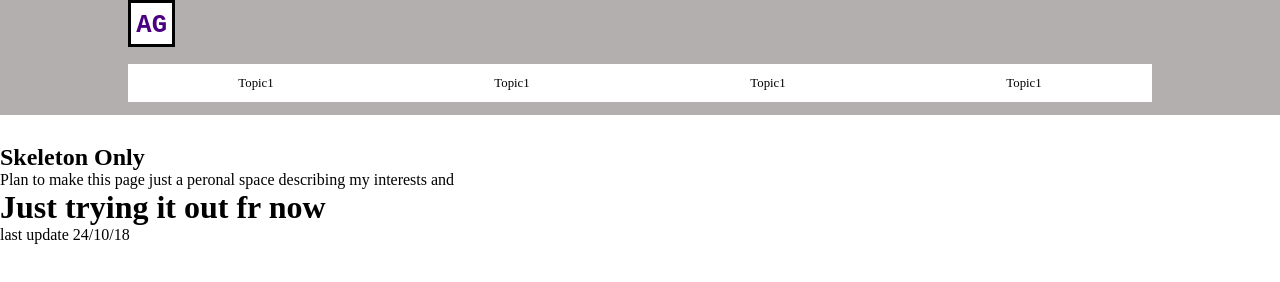
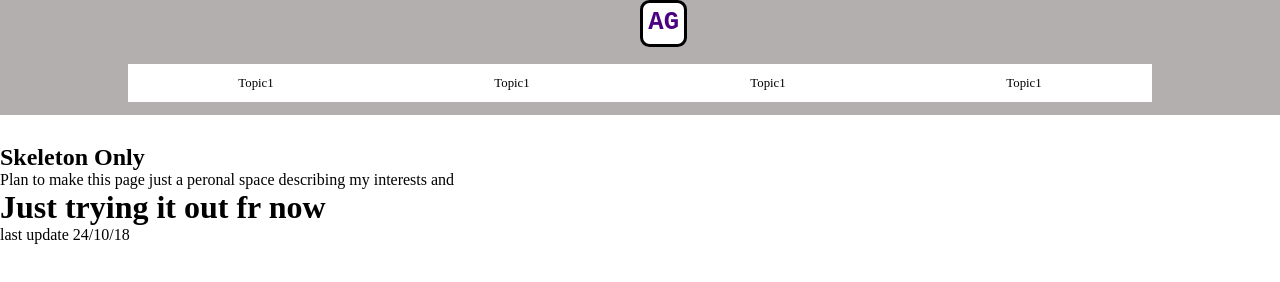
Before and after one commit to anindyag2003/anindyag2003.github.io, a plain HTML site: page index.html in a window 1280 px wide. Shown: the top 282 px of the page. Drawn offline with Linux system fonts and the light colour scheme.

Commit message:
minor fixes

```diff
--- a/mainMenu.css
+++ b/mainMenu.css
@@ -60,7 +60,8 @@
     position: fixed;
     width: 100vw;
     height: 9vw;
-    background-color: rgba(161, 156, 156, 0.801)
+    background-color: rgba(161, 156, 156, 0.801);
+    text-align: center;
 }
 
 .bottomCoverDiv{
--- a/misc.css
+++ b/misc.css
@@ -7,9 +7,10 @@
     font-size: 2vw;
     width:3.7vw;
     height:3.7vw;
-    padding-top: 0.6vw;
-    left: 10%;
+    padding: 0px;
+    padding-top: 0.4vw;
     background-color: white;
     border:0.3vw solid black;
+    border-radius: 20%;
     text-decoration: none;
 }
```
Also changed, not shown: gen.css (line endings or trailing spaces).
